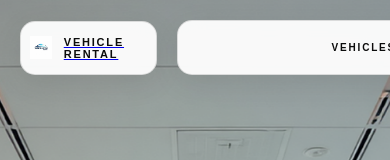
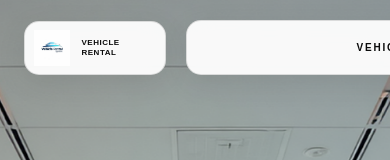
Before and after one commit to anantarajkhanal/Vehicle-Rental-Services, a React (Vite) app: page / in a window 390 px wide. Shown: the top 160 px of the page. Built offline with nearby package versions, Linux system fonts and the light colour scheme.

Commit message:
Update Header.css

```diff
--- a/src/components/Header.css
+++ b/src/components/Header.css
@@ -1,127 +1,300 @@
+
 .site-header {
   position: fixed;
   top: 0;
   left: 0;
   z-index: 1000;
   width: 100%;
-  padding: 20px 0;
+  padding: 12px 0;
+  box-sizing: border-box;
   pointer-events: none;
   font-family: "Avenir", "Avenir Next", sans-serif;
 }
 
 .header-inner {
-  width: min(1400px, 90%);
-  margin: 0 auto;
   display: flex;
   align-items: center;
   justify-content: space-between;
-  gap: 20px;
+  width: 100%;
+  padding: 0 18px;
+  box-sizing: border-box;
 }
 
-.header-brand,
-.header-nav {
-  pointer-events: auto;
-  border: 1px solid rgba(0, 0, 0, 0.12);
-  border-radius: 15px;
-  background: rgba(255, 255, 255, 0.94);
-  box-shadow: 0 8px 30px rgba(0, 0, 0, 0.08);
-  backdrop-filter: blur(12px);
-}
+/* Logo section */
 
 .header-brand {
-  display: flex;
+  display: inline-flex;
   align-items: center;
-  gap: 12px;
-  padding: 8px 18px 8px 9px;
-  cursor: pointer;
+  gap: 10px;
+  padding: 7px 15px 7px 8px;
+  border: 1px solid rgba(0, 0, 0, 0.1);
+  border-radius: 13px;
+  background: rgba(255, 255, 255, 0.96);
+  box-shadow: 0 5px 22px rgba(0, 0, 0, 0.07);
+  backdrop-filter: blur(12px);
+  -webkit-backdrop-filter: blur(12px);
+  color: #0c0c0c;
+  text-decoration: none;
+  pointer-events: auto;
+  flex-shrink: 0;
 }
 
 .header-logo {
-  width: 36px;
-  height: 36px;
   display: flex;
   align-items: center;
   justify-content: center;
+  width: 35px;
+  height: 35px;
+  flex-shrink: 0;
   overflow: hidden;
 }
 
 .header-logo img {
   width: 100%;
   height: 100%;
-  display: block;
   object-fit: contain;
 }
 
-.header-brand span {
-  color: #0c0c0c;
+.header-brand > span:last-child {
   font-size: 11px;
   font-weight: 900;
-  letter-spacing: 1.8px;
+  letter-spacing: 1.4px;
+  white-space: nowrap;
+}
+
+/* Navigation section */
+
+.header-right {
+  display: flex;
+  align-items: center;
+  pointer-events: auto;
 }
 
 .header-nav {
-  min-width: 800px;
   display: flex;
   align-items: center;
   justify-content: center;
-  gap: 100px;
-  padding: 9px 14px;
+  gap: 5px;
+  width: fit-content;
+  padding: 5px 7px;
+  border: 1px solid rgba(0, 0, 0, 0.08);
+  border-radius: 12px;
+  background: rgba(255, 255, 255, 0.96);
+  box-shadow: 0 5px 22px rgba(0, 0, 0, 0.07);
+  backdrop-filter: blur(12px);
+  -webkit-backdrop-filter: blur(12px);
+  box-sizing: border-box;
 }
 
-.header-nav a {
-  padding: 11px 12px;
+.header-nav a,
+.header-login {
+  display: inline-flex;
+  align-items: center;
+  justify-content: center;
+  padding: 10px 12px;
+  border: none;
+  border-radius: 7px;
+  background: transparent;
   color: #0c0c0c;
   text-decoration: none;
-  font-size: 10px;
-  font-weight: 900;
-  letter-spacing: 1.8px;
-  transition: color 0.25s ease;
-}
-
-.header-nav a:hover {
-  color: #c62828;
-}
-
-.header-login {
-  padding: 11px 12px;
-  border: none;
-  background: transparent;
-  color: #111111;
   font-family: inherit;
   font-size: 10px;
   font-weight: 900;
-  letter-spacing: 1.8px;
+  letter-spacing: 1.2px;
+  white-space: nowrap;
   cursor: pointer;
+  transition: color 0.2s ease;
 }
 
+.header-nav a:hover,
 .header-login:hover {
   color: #c62828;
 }
 
+/* User profile */
+
+.header-profile {
+  display: flex;
+  flex-direction: column;
+  align-items: center;
+  justify-content: center;
+  gap: 3px;
+  min-width: 55px;
+  padding: 3px 8px;
+}
+
+.profile-icon {
+  display: flex;
+  align-items: center;
+  justify-content: center;
+  width: 29px;
+  height: 29px;
+  border-radius: 50%;
+  background: #f2f2f2;
+  color: #555;
+}
+
+.profile-icon svg {
+  width: 17px;
+  height: 17px;
+}
+
+.profile-name {
+  max-width: 100px;
+  overflow: hidden;
+  color: #0c0c0c;
+  font-size: 10px;
+  font-weight: 800;
+  text-overflow: ellipsis;
+  white-space: nowrap;
+}
+
+/* Signup button */
+
 .header-nav .signup-button {
   position: relative;
-  margin-left: 8px;
-  padding: 11px 22px;
+  margin-left: 3px;
+  padding: 11px 16px;
   border: 1px solid #2f6fce;
-  border-radius: 9px;
+  border-radius: 8px;
   background: #4169e1;
-  color: #ffffff;
+  color: #fff;
   font-family: inherit;
   font-size: 10px;
   font-weight: 900;
-  letter-spacing: 1.8px;
+  letter-spacing: 1.2px;
+  white-space: nowrap;
   cursor: pointer;
+  transition: background 0.2s ease;
 }
 
 .header-nav .signup-button::after {
+  position: absolute;
   content: "";
-  position: absolute;
   inset: 3px;
-  border: 1px solid rgba(255, 255, 255, 0.5);
-  border-radius: 6px;
+  border: 1px solid rgba(255, 255, 255, 0.45);
+  border-radius: 5px;
   pointer-events: none;
 }
 
 .header-nav .signup-button:hover {
   background: #3157c4;
 }
+
+/* Tablet */
+
+@media (max-width: 850px) {
+  .header-inner {
+    padding: 0 10px;
+  }
+
+  .header-brand {
+    gap: 7px;
+    padding-right: 10px;
+  }
+
+  .header-brand > span:last-child {
+    font-size: 10px;
+    letter-spacing: 1px;
+  }
+
+  .header-nav {
+    gap: 2px;
+    padding: 4px;
+  }
+
+  .header-nav a,
+  .header-login {
+    padding: 9px 8px;
+    font-size: 9px;
+    letter-spacing: 1px;
+  }
+
+  .header-nav .signup-button {
+    padding: 10px 12px;
+    font-size: 9px;
+  }
+}
+
+/* Mobile */
+
+@media (max-width: 600px) {
+  .site-header {
+    padding: 9px 0;
+  }
+
+  .header-inner {
+    padding: 0 6px;
+    gap: 5px;
+  }
+
+  .header-brand {
+    gap: 6px;
+    padding: 6px 8px 6px 6px;
+  }
+
+  .header-logo {
+    width: 28px;
+    height: 28px;
+  }
+
+  .header-brand > span:last-child {
+    font-size: 8px;
+    letter-spacing: 0.5px;
+  }
+
+  .header-nav {
+    gap: 0;
+    padding: 3px;
+  }
+
+  .header-nav a,
+  .header-login {
+    padding: 8px 5px;
+    font-size: 8px;
+    letter-spacing: 0.4px;
+  }
+
+  .header-nav .signup-button {
+    margin-left: 2px;
+    padding: 9px 7px;
+    font-size: 8px;
+  }
+
+  .header-profile {
+    min-width: 40px;
+    padding: 2px 4px;
+  }
+
+  .profile-icon {
+    width: 25px;
+    height: 25px;
+  }
+
+  .profile-name {
+    font-size: 8px;
+  }
+}
+
+@media (max-width: 390px) {
+  .header-inner {
+    padding: 0 4px;
+  }
+
+  .header-brand > span:last-child {
+    max-width: 65px;
+    white-space: normal;
+    line-height: 1.2;
+  }
+
+  .header-nav a,
+  .header-login {
+    padding: 8px 4px;
+    font-size: 7px;
+  }
+
+  .header-nav .signup-button {
+    padding: 9px 5px;
+    font-size: 7px;
+  }
+}
```
